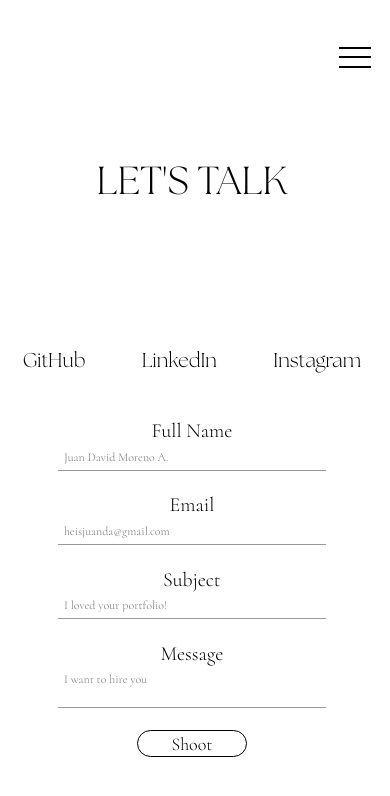
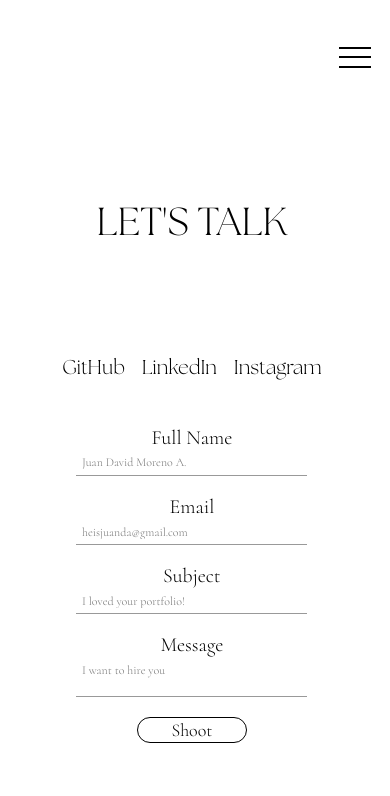
Before and after one commit to heisjuanda/porfolio-react, a React (Vite) app: page /contact in a window 390 px wide. Shown: the top 796 px of the page. Built offline with nearby package versions, Linux system fonts and the light colour scheme.

Commit message:
heisjuanda => add some transitions

```diff
--- a/src/App.css
+++ b/src/App.css
@@ -65,7 +65,7 @@ html.has-scroll-dragging {
   position: absolute;
   right: 0;
   top: 0;
-  width: 11px;
+  width: 3px;
   height: 100%;
   transform-origin: center right;
   transition: transform 0.3s, opacity 0.3s;
--- a/src/components/About/About.css
+++ b/src/components/About/About.css
@@ -15,6 +15,15 @@
 
     to {
         transform: rotate(360deg) scale(0.8);
+    }
+}
+
+@keyframes about-revealTitle {
+    from {
+        opacity: 0;
+    }
+    to {
+        opacity: 1;
     }
 }
 
@@ -62,6 +71,9 @@
     background-color: transparent;
 
     overflow: hidden;
+
+    opacity: 0;
+    animation: about-revealTitle 0.7s ease 0.3s forwards;
 
     position: relative;
 }
--- a/src/components/ErrorPage/ErrorPage.css
+++ b/src/components/ErrorPage/ErrorPage.css
@@ -1,6 +1,19 @@
+@keyframes error__transition {
+    from {
+        width: 0vw;
+    }
+     to {
+        width: 100vw;
+     }
+}
+
 .error-section {
     width: 100%;
     height: 100dvh;
+
+    overflow-x: hidden;
+    overflow-y: hidden;
+
     background-color: var(--main-background);
 }
 
@@ -63,7 +76,5 @@
     width: 0vw;
     height: 100vh;
 
-    transition: 0.9s;
-
     background-color: var(--secundary-background);
 }
--- a/src/components/ErrorPage/ErrorPage.jsx
+++ b/src/components/ErrorPage/ErrorPage.jsx
@@ -14,7 +14,7 @@ export const ErrorPage = () => {
 
     const handleGoHome = useCallback(() => {
         if (transitionContainerRef.current) {
-            transitionContainerRef.current.style.width = '100vw';
+            transitionContainerRef.current.style.animation = 'error__transition 0.9s ease forwards';
             setTimeout(() => {
                 history('/home');
             }, 1002);
--- a/src/components/Home/Home.css
+++ b/src/components/Home/Home.css
@@ -15,6 +15,20 @@
 
     to {
         transform: translateY(0vw);
+    }
+}
+
+@keyframes homeAbout-transition {
+    0% {
+        border-radius: 50% 0% 0% 50%;
+        width: 0vw;
+    }
+    60% {
+        border-radius: 50% 0% 0% 50%;
+    }
+    100% {
+        border-radius: 0% 0% 0% 0%;
+        width: 115vw;
     }
 }
 
@@ -139,15 +153,18 @@
 }
 
 .home-about__transition {
-    position: absolute;
+    position: fixed;
     z-index: 90;
-    top: 0;
+    top: -10vh;
     right: 0;
 
     width: 0vw;
-    height: 100dvh;
+    height: 120dvh;
 
-    transition: 0.9s;
+    border-radius: 50% 0% 0% 50%;
+
+    overflow: hidden;
+
 
     background-color: white;
 }
--- a/src/components/Home/Home.jsx
+++ b/src/components/Home/Home.jsx
@@ -22,11 +22,11 @@ export const Home = () => {
 
     const handleGoToAbout = useCallback(() => {
         if (animationTransitionRef.current) {
-            animationTransitionRef.current.style.width = '100vw';
+            animationTransitionRef.current.style.animation = 'homeAbout-transition 0.9s linear forwards';
             setWasAnimated(true);
             setTimeout(() => {
                 history('/about');
-            }, 1000);
+            }, 1100);
         }
     }, [history]);
 
--- a/src/components/Talk/Talk.css
+++ b/src/components/Talk/Talk.css
@@ -268,7 +268,7 @@ input:-webkit-autofill:active {
 
 @media screen and (max-width:700px) {
     .talk-section__content {
-        min-height: 70vh;
+        min-height: 69vh;
     }
 }
 
@@ -312,7 +312,24 @@ input:-webkit-autofill:active {
     }
 }
 
-@media screen and (max-width:350px) {
+@media screen and (max-width:400px) {
+    .talk-section {
+        overflow: hidden;
+        min-height: 80vh;
+    }
+
+    .talk-section__title {
+        margin: 0;
+    }
+
+    .talk-section__title>h2 {
+        margin-bottom: 0%;
+    }
+
+    .talk-section__content {
+        margin-top: 0%;
+    }
+
     .form-container {
         width: 80%;
         min-width: 250px;
@@ -321,6 +338,7 @@ input:-webkit-autofill:active {
     .social-media__container>ol {
         display: flex;
         flex-direction: row;
-        gap: 13%;
+        gap: 7.5%;
+        margin-top: 0%;
     }
 }
--- a/src/components/Work/components/ProjectPage/ProjectPage.css
+++ b/src/components/Work/components/ProjectPage/ProjectPage.css
@@ -56,6 +56,7 @@
 
     transform: translateY(18vw);
     transition: 1s;
+    opacity: 0;
     transition-delay: 0.2s;
 }
 
--- a/src/components/Work/components/ProjectPage/ProjectPage.jsx
+++ b/src/components/Work/components/ProjectPage/ProjectPage.jsx
@@ -74,6 +74,7 @@ export const ProjectPage = () => {
                 document.querySelectorAll('.projectTitle-letters')
                     .forEach((span) => {
                         span.style.transform = `translateY(0vw)`;
+                        span.style.opacity = `1`;
                     });
             }, 100);
         }
--- a/src/constants.js
+++ b/src/constants.js
@@ -1,6 +1,7 @@
 //0
 import patitasACasa from './assets/images/projects/patitasACasa.webp';
-//import patitasACasa1 from './assets/images/projects/patitasACasa1.webp';
+import patatiasACasaLogo from './assets/images/projects/patitasACasaLogo.webp';
+import patitasACasa1 from './assets/images/projects/patitasACasa1.webp';
 import patitasACasa2 from './assets/images/projects/patitasACasa2.webp';
 //1
 import programLanguage from './assets/images/projects/programLanguage.webp';
@@ -11,7 +12,8 @@ export const PROJECTS = [
         title: 'Patitas a Casa ',
         images: [
             patitasACasa,
-            //patitasACasa1,
+            patatiasACasaLogo,
+            patitasACasa1,
             patitasACasa2
         ],
         description: `
```
